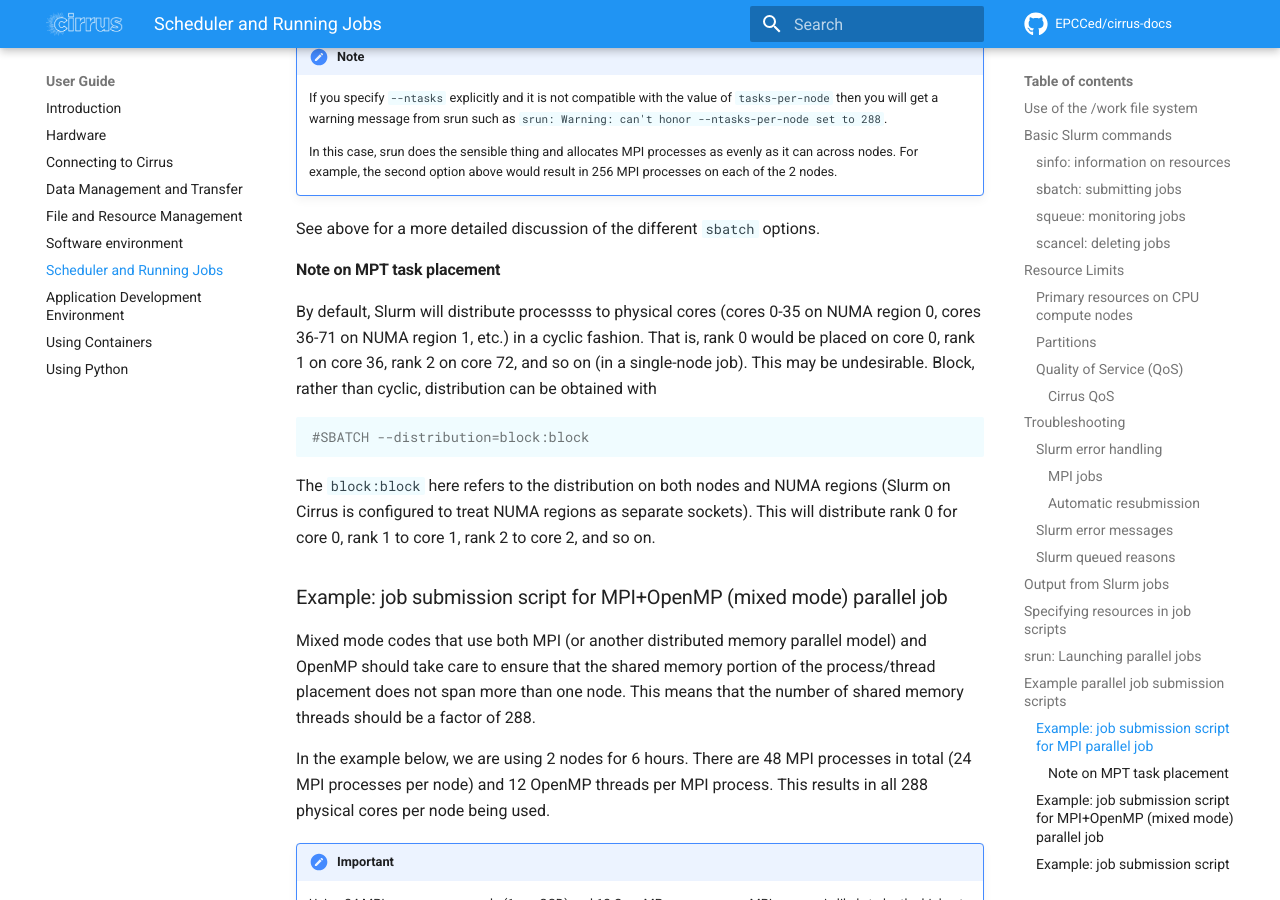
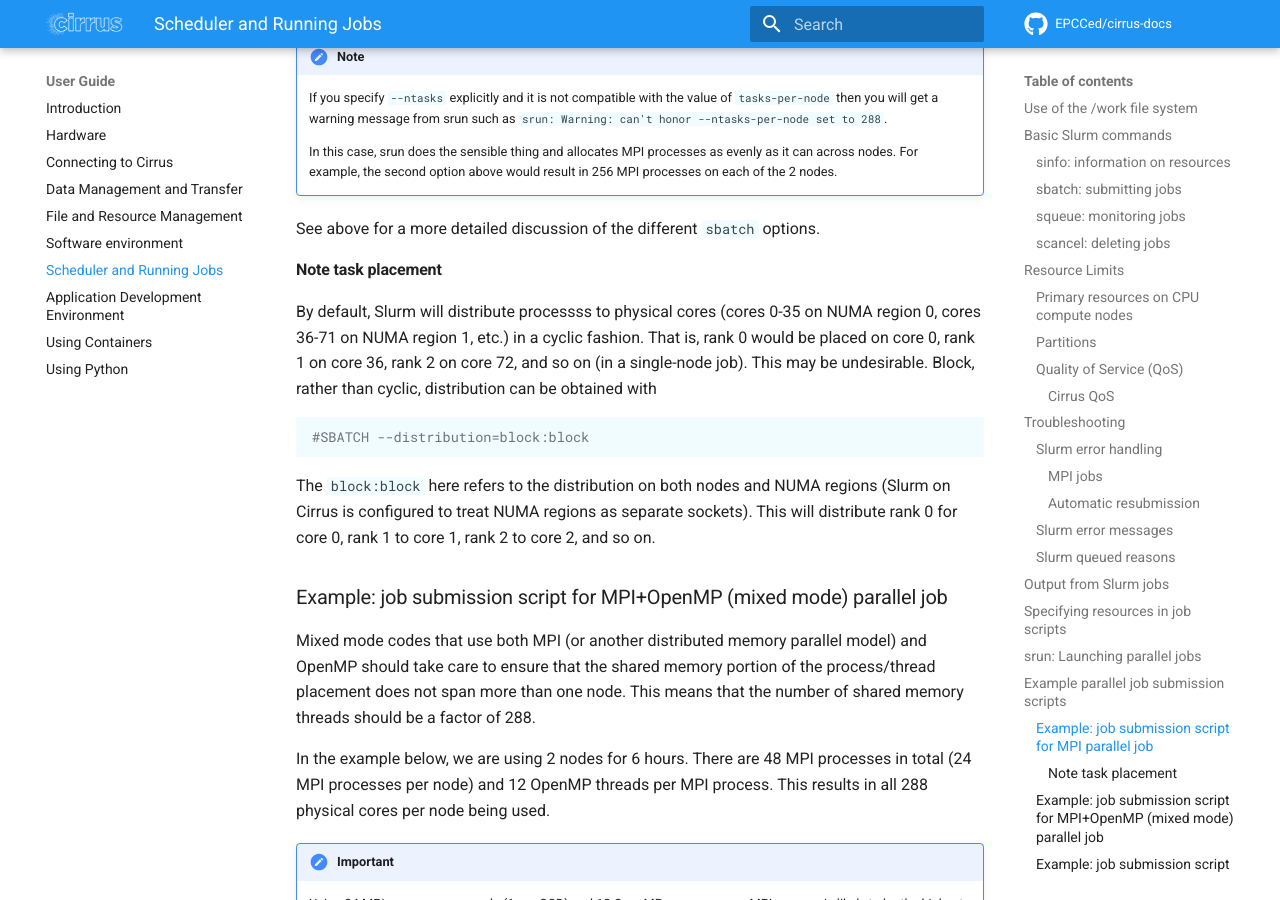
Before and after one commit to EPCCed/cirrus-docs, an MkDocs documentation site: the page built from docs/user-guide/batch.md, in a window 1280 px wide and 900 px high, scrolled down 12553 px. Built offline with MkDocs 1.6.1 and Material for MkDocs 9.7.7, drawn with Linux system fonts in a browser that asks for light colours; comment, search, counter and statistics services are not loaded.

Commit message:
Update batch.md

```diff
--- a/docs/user-guide/batch.md
+++ b/docs/user-guide/batch.md
@@ -502,7 +502,7 @@ options:
 See above for a more detailed discussion of the different `sbatch`
 options.
 
-#### Note on MPT task placement
+#### Note task placement
 
 By default, Slurm will distribute processss to physical cores (cores
 0-35 on NUMA region 0, cores 36-71 on NUMA region 1, etc.) in a cyclic fashion. That
```
